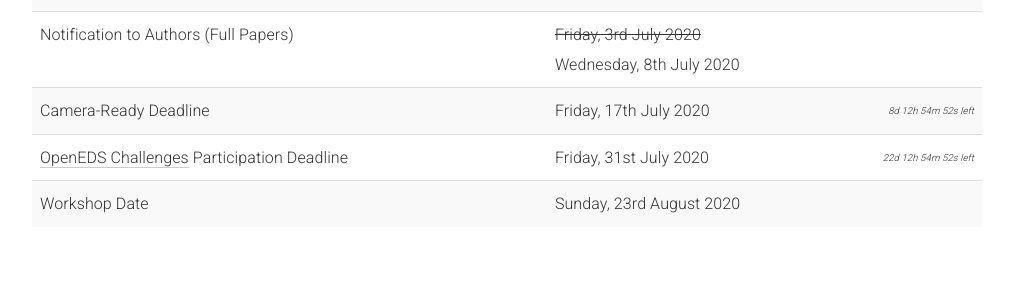
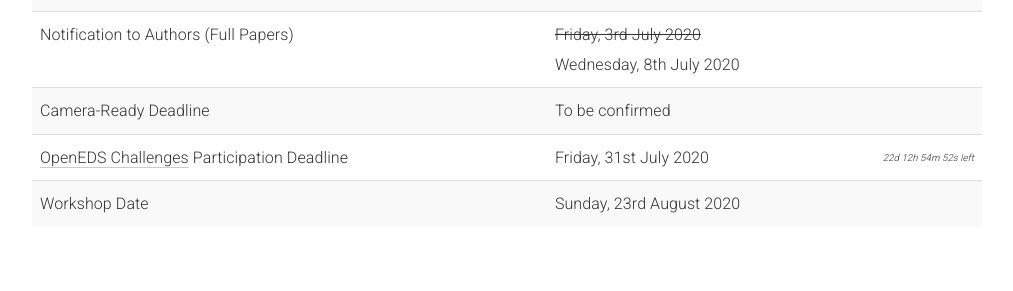
Before and after one commit to OpenEyes-Workshop/openeyes-workshop.github.io, a Jekyll site: the page built from _pages/home.md, in a window 1280 px wide and 900 px high, scrolled down 2648 px. Shown: the part 159-450 px from the top of the window, without its empty margins (133-1146 px from the left). Built offline with Jekyll 4.4.1, drawn with Linux system fonts in a browser that asks for light colours; nearby versions of some CDN libraries.

Commit message:
Camera-ready deadline is currently unknown

```diff
--- a/_pages/home.md
+++ b/_pages/home.md
@@ -268,8 +268,10 @@ acknowledgements: ""
         </tr>
         <tr>
           <td>Camera-Ready Deadline</td>
-          <td>Friday, 17th July 2020</td>
-          <td><span class="countdown" reference="17 Jul 2020 23:59:59 UTC"></span></td>
+          <!--<td>Friday, 17th July 2020</td>-->
+          <!--<td><span class="countdown" reference="17 Jul 2020 23:59:59 UTC"></span></td>-->
+          <td>To be confirmed</td>
+          <td></td>
         </tr>
         <tr>
           <td><a href="https://research.fb.com/programs/openeds-2020-challenge/">OpenEDS Challenges</a> Participation Deadline</td>
```
